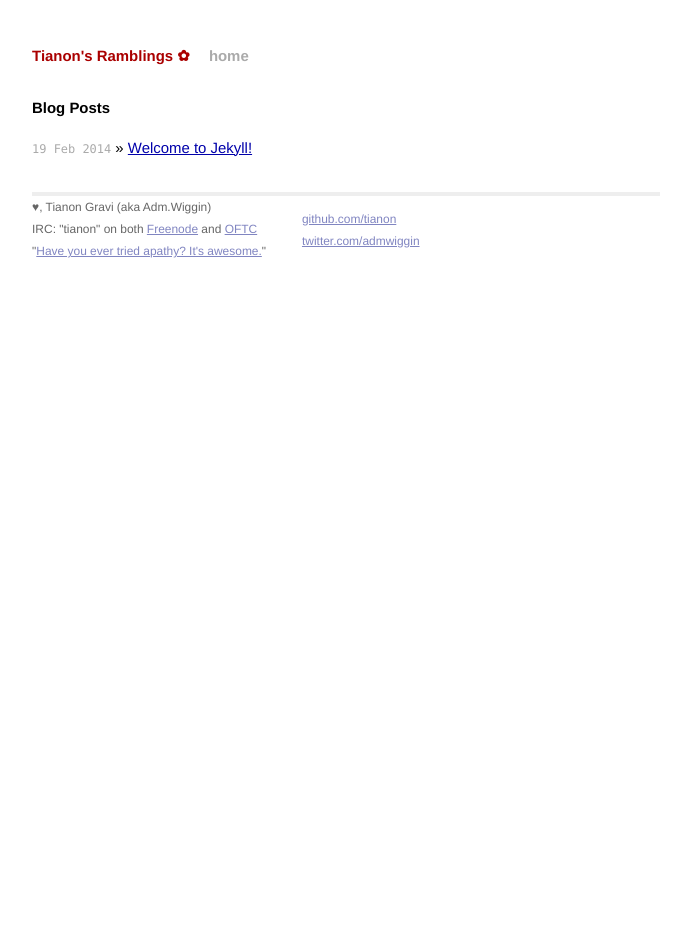
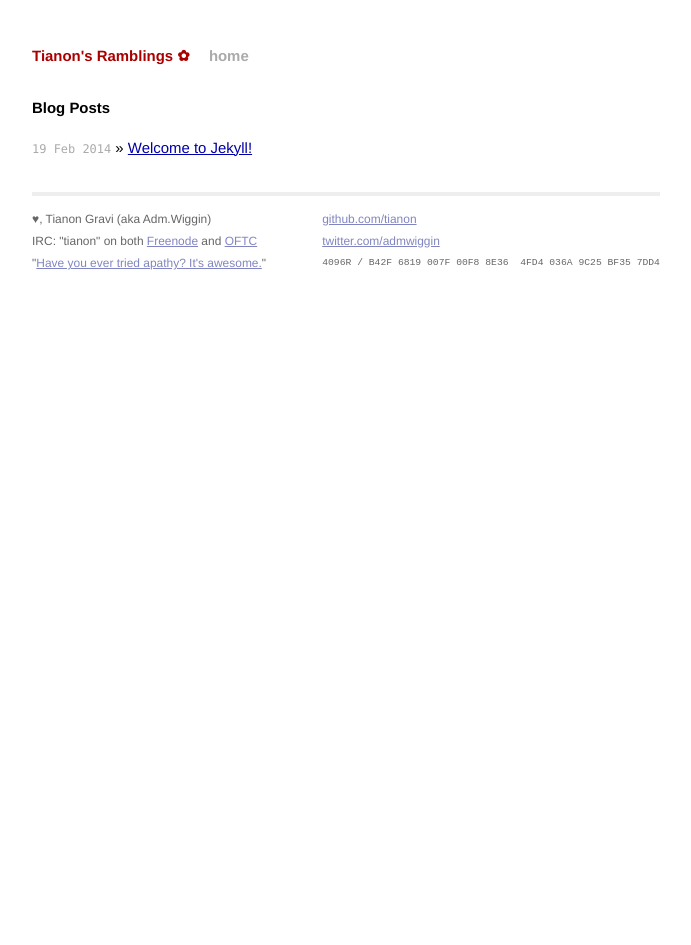
Before and after one commit to tianon/tianon.github.io, a Jekyll site: the page built from index.html, in a window 1280 px wide. Shown: the whole page, without its empty margins (294-985 px from the left). Built offline with Jekyll 4.4.1, drawn with Linux system fonts in a browser that asks for light colours; Markdown is read by kramdown in place of the engine named in the settings.

Commit message:
GPG ftw!

```diff
--- a/_layouts/default.html
+++ b/_layouts/default.html
@@ -34,16 +34,13 @@
 					<a href="http://www.oftc.net/">OFTC</a>
 					<br />
 					"<a href="http://dilbert.com/strips/comic/2013-09-09" target="_blank">Have you ever tried apathy?  It's awesome.</a>"
-					</p>
 				</div>
-				<div class="contact">
-					<p>
+				<div class="contact right">
 					<a href="https://github.com/tianon">github.com/tianon</a><br />
 					<a href="https://twitter.com/admwiggin">twitter.com/admwiggin</a><br />
-					</p>
+					<pre>4096R / B42F 6819 007F 00F8 8E36  4FD4 036A 9C25 BF35 7DD4</pre>
 				</div>
 			</div>
 		</div>
-
 	</body>
 </html>
--- a/css/main.css
+++ b/css/main.css
@@ -104,7 +104,10 @@ a:visited { color: #a0a; }
 
 .footer .contact {
 	float: left;
-	margin-right: 3em;
+	padding: 1em 0;
+}
+.footer .contact.right {
+	float: right;
 }
 
 .footer .contact a {
```
